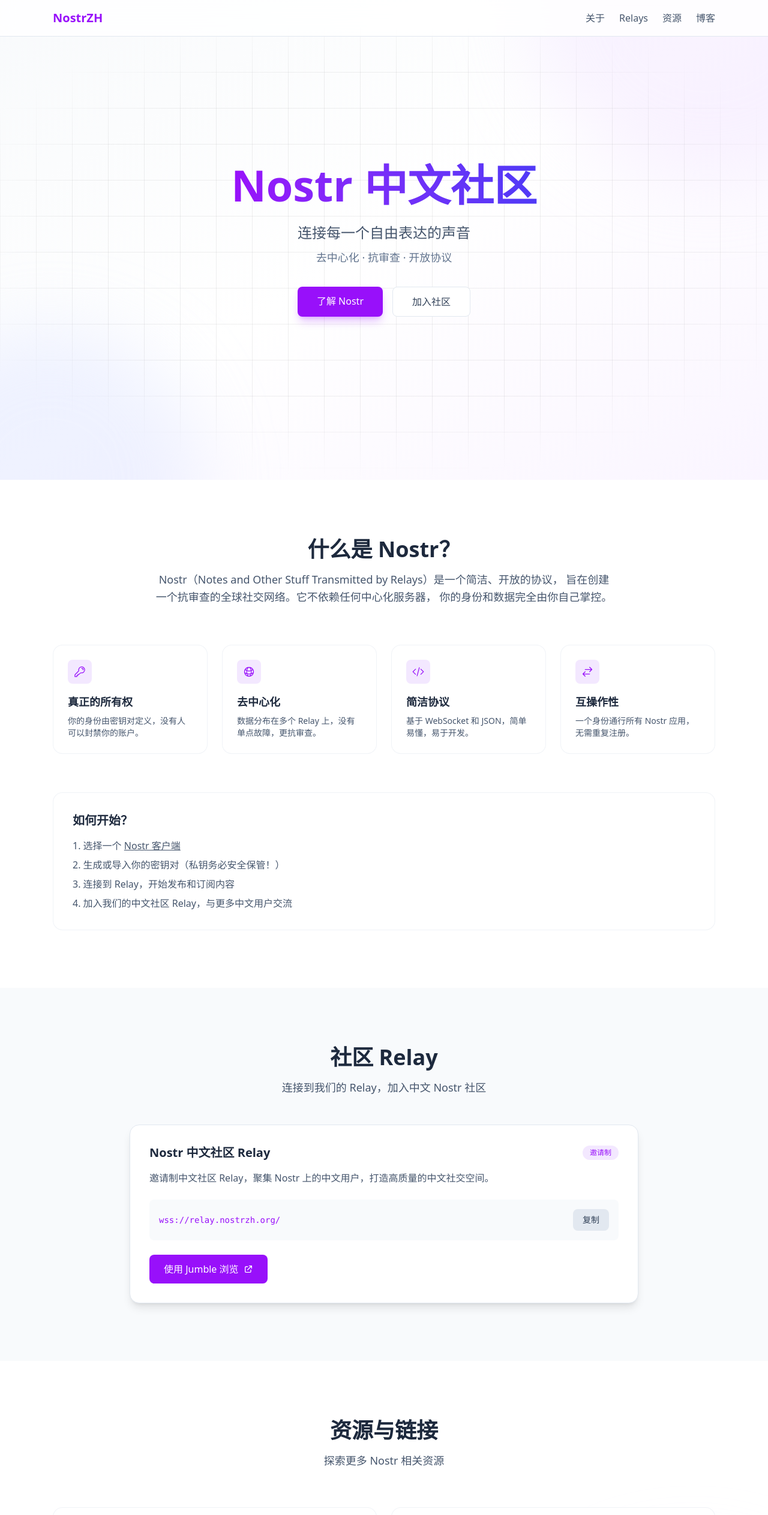
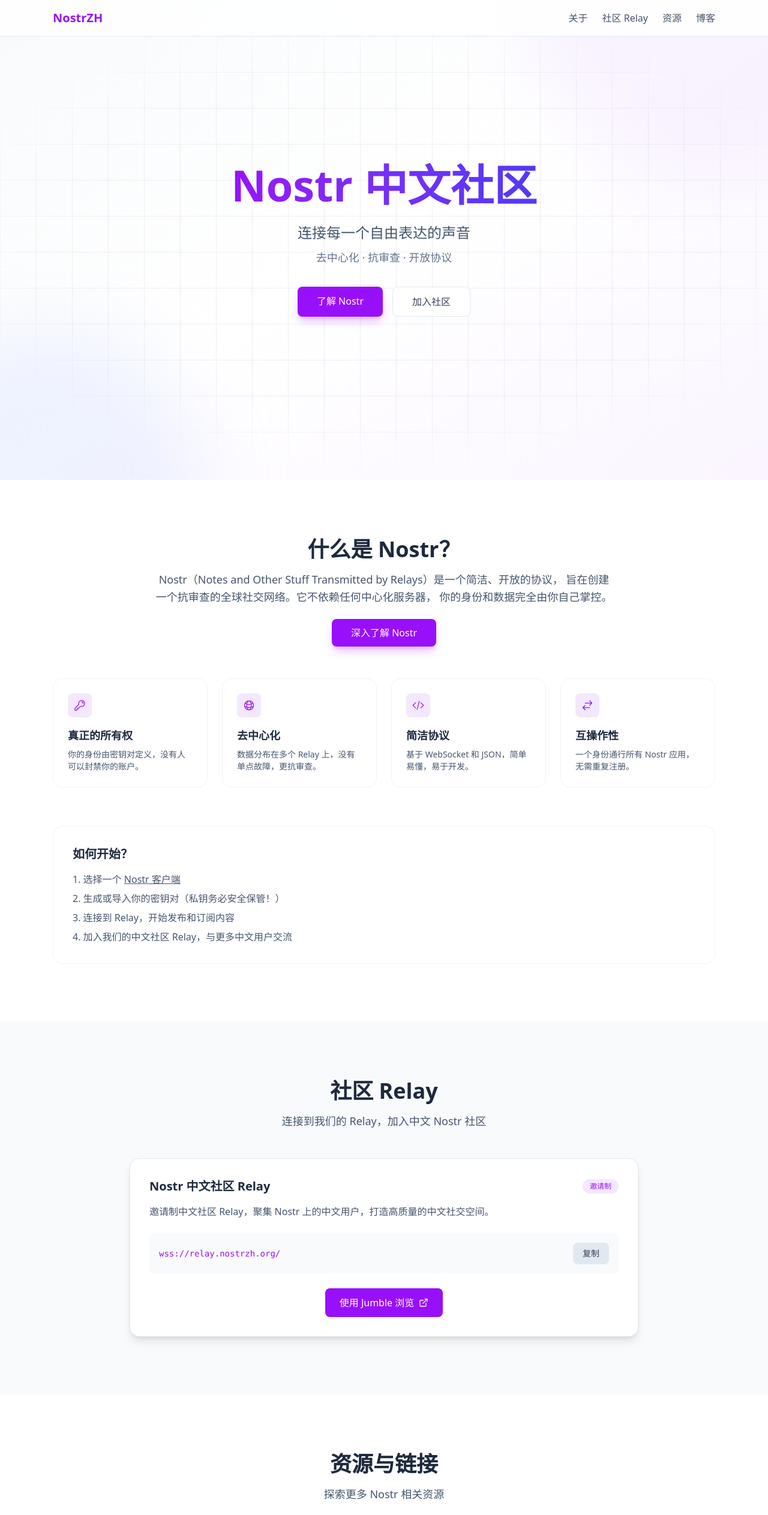
Before and after one commit to nostr-zh/nostrzh.org, a React (Vite) app: page / in a window 1280 px wide. Shown: the top 2526 px of the page at 60% size. Built offline with nearby package versions, Linux system fonts and the light colour scheme; what dataloader, nostr-tools would draw is missing.

Commit message:
refactor: 缝缝补补

```diff
--- a/package.json
+++ b/package.json
@@ -16,6 +16,7 @@
     "dayjs": "^1.11.19",
     "glob": "^13.0.0",
     "gray-matter": "^4.0.3",
+    "lucide-react": "^0.561.0",
     "nostr-tools": "^2.19.3",
     "react": "^19.2.1",
     "react-dom": "^19.2.1",
--- a/src/components/About.tsx
+++ b/src/components/About.tsx
@@ -1,3 +1,5 @@
+import { Link } from "react-router-dom";
+
 const KeyIcon = () => (
   <svg
     className="w-5 h-5 text-purple-600 dark:text-purple-400"
@@ -102,6 +104,15 @@
             旨在创建一个抗审查的全球社交网络。它不依赖任何中心化服务器，
             你的身份和数据完全由你自己掌控。
           </p>
+
+          <div className="text-center mt-8">
+            <Link
+              to="/blog/what-is-nostr"
+              className="px-8 py-3 bg-purple-600 hover:bg-purple-700 text-white font-medium rounded-lg transition-colors shadow-lg shadow-purple-600/25"
+            >
+              深入了解 Nostr
+            </Link>
+          </div>
         </div>
 
         <div className="grid md:grid-cols-2 lg:grid-cols-4 gap-6">
--- a/src/components/BlogPost.tsx
+++ b/src/components/BlogPost.tsx
@@ -1,5 +1,5 @@
-import { useParams, Link } from "react-router-dom";
 import { MDXProvider } from "@mdx-js/react";
+import { Link, useNavigate, useParams } from "react-router-dom";
 import { getBlogPost } from "../lib/blog";
 import { getNostrProfileUrl, getPubkeyFromName } from "../lib/nostr";
 import { NostrComments } from "./NostrComments";
@@ -120,6 +120,7 @@
 
 export function BlogPost() {
   const { slug } = useParams<{ slug: string }>();
+  const navigate = useNavigate();
 
   if (!slug) {
     return <NotFound />;
@@ -136,12 +137,12 @@
   return (
     <article className="py-20 bg-slate-50 dark:bg-slate-800 min-h-screen">
       <div className="max-w-3xl mx-auto px-4 sm:px-6 lg:px-8">
-        <Link
-          to="/blog"
-          className="inline-flex items-center text-purple-600 dark:text-purple-400 hover:underline mb-8"
+        <a
+          onClick={() => navigate(-1)}
+          className="inline-flex items-center cursor-pointer text-purple-600 dark:text-purple-400 hover:underline mb-8"
         >
-          ← 返回博客列表
-        </Link>
+          ← 返回
+        </a>
 
         <header className="mb-8">
           <h1 className="text-4xl font-bold text-slate-900 dark:text-white mb-4">
@@ -200,12 +201,12 @@
         </div>
 
         <div className="mt-12 pt-4 border-t border-slate-300 dark:border-slate-700">
-          <Link
-            to="/blog"
-            className="inline-flex items-center text-purple-600 dark:text-purple-400 hover:underline"
+          <a
+            onClick={() => navigate(-1)}
+            className="inline-flex items-center cursor-pointer text-purple-600 dark:text-purple-400 hover:underline"
           >
-            ← 返回博客列表
-          </Link>
+            ← 返回
+          </a>
         </div>
 
         {/* Nostr 评论区 */}
--- a/src/components/Header.tsx
+++ b/src/components/Header.tsx
@@ -1,18 +1,25 @@
-import { Link, useLocation } from "react-router-dom";
+import { Link, useLocation, useNavigate } from "react-router-dom";
 
 export function Header() {
   const location = useLocation();
+  const navigate = useNavigate();
   const isHome = location.pathname === "/";
 
   return (
     <header className="fixed top-0 left-0 right-0 z-50 bg-white/80 dark:bg-slate-900/80 backdrop-blur-md border-b border-slate-200 dark:border-slate-800">
       <div className="max-w-6xl mx-auto px-6 py-4 flex items-center justify-between">
-        <Link
-          to="/"
-          className="text-xl font-bold text-purple-600 dark:text-purple-400"
+        <a
+          onClick={() => {
+            if (isHome) {
+              window.scrollTo({ top: 0, behavior: "smooth" });
+            } else {
+              navigate("/");
+            }
+          }}
+          className="text-xl font-bold cursor-pointer text-purple-600 dark:text-purple-400"
         >
           NostrZH
-        </Link>
+        </a>
         <nav className="flex items-center gap-6">
           {isHome ? (
             <>
@@ -23,10 +30,10 @@
                 关于
               </a>
               <a
-                href="#relays"
+                href="#relay"
                 className="text-slate-600 dark:text-slate-300 hover:text-purple-600 dark:hover:text-purple-400 transition-colors"
               >
-                Relays
+                社区 Relay
               </a>
               <a
                 href="#resources"
--- a/src/components/Hero.tsx
+++ b/src/components/Hero.tsx
@@ -29,7 +29,7 @@
             了解 Nostr
           </a>
           <a
-            href="#relays"
+            href="#relay"
             className="px-8 py-3 bg-white dark:bg-slate-800 border border-slate-200 dark:border-slate-700 text-slate-700 dark:text-slate-200 hover:border-purple-400 dark:hover:border-purple-500 font-medium rounded-lg transition-colors"
           >
             加入社区
--- a/src/components/NostrComments.tsx
+++ b/src/components/NostrComments.tsx
@@ -150,7 +150,7 @@
 
   return (
     <div className="mt-12">
-      <h2 className="text-xl font-medium text-slate-900 dark:text-white mb-8 flex items-center gap-3">
+      <h2 className="text-xl font-medium text-slate-900 dark:text-white mb-4 flex items-center gap-3">
         <span className="w-1 h-6 bg-linear-to-b from-purple-500 to-indigo-500 rounded-full"></span>
         评论
         <span className="text-sm font-normal text-slate-400 dark:text-slate-500">
@@ -166,7 +166,7 @@
             onChange={(e) => setCommentText(e.target.value)}
             placeholder="分享你的想法..."
             rows={3}
-            className="w-full px-5 py-4 rounded-2xl
+            className="w-full px-5 pt-4 rounded-2xl
                      bg-slate-50 dark:bg-slate-800/50
                      text-slate-900 dark:text-white
                      border-0 ring-1 ring-slate-200 dark:ring-slate-700
@@ -184,7 +184,7 @@
           </div>
         )}
 
-        <div className="flex items-center justify-between mt-4">
+        <div className="flex items-center gap-2 justify-between mt-2">
           <p className="text-sm text-slate-500 dark:text-slate-400">
             发布评论，需要安装 Nostr 浏览器扩展（如{" "}
             <a
@@ -209,7 +209,7 @@
           <button
             type="submit"
             disabled={isSubmitting || !commentText.trim()}
-            className="px-5 py-2 cursor-pointer bg-linear-to-r from-purple-500/80 to-indigo-500/80
+            className="px-5 py-2 cursor-pointer shrink-0 bg-linear-to-r from-purple-500/80 to-indigo-500/80
                      hover:from-purple-500 hover:to-indigo-500
                      disabled:from-slate-300 disabled:to-slate-400 dark:disabled:from-slate-600 dark:disabled:to-slate-700
                      text-white text-sm font-medium rounded-xl transition-all duration-200
--- a/src/components/Relays.tsx
+++ b/src/components/Relays.tsx
@@ -1,4 +1,5 @@
 import { useState } from "react";
+import { ExternalLink } from "lucide-react";
 
 const RELAY_URL = "wss://relay.nostrzh.org/";
 
@@ -14,7 +15,7 @@
   return (
     <button
       onClick={handleCopy}
-      className="px-4 py-2 text-sm cursor-pointer bg-slate-200 dark:bg-slate-700 hover:bg-slate-300 dark:hover:bg-slate-600 text-slate-700 dark:text-slate-200 rounded-lg transition-colors"
+      className="px-4 py-2 text-sm shrink-0 cursor-pointer bg-slate-200 dark:bg-slate-700 hover:bg-slate-300 dark:hover:bg-slate-600 text-slate-700 dark:text-slate-200 rounded-lg transition-colors"
     >
       {copied ? "已复制" : "复制"}
     </button>
@@ -25,7 +26,7 @@
   const jumbleUrl = `https://jumble.social?r=${encodeURIComponent(RELAY_URL)}`;
 
   return (
-    <section id="relays" className="py-24 relative overflow-hidden">
+    <section id="relay" className="py-24 relative overflow-hidden">
       <div className="absolute inset-0 bg-slate-50 dark:bg-slate-800/50" />
       <div className="absolute inset-0 bg-[radial-gradient(ellipse_at_top,var(--tw-gradient-stops))] from-purple-100/50 via-transparent to-transparent dark:from-purple-900/20" />
 
@@ -61,6 +62,7 @@
             <CopyButton text={RELAY_URL} />
           </div>
 
+          <div className="flex flex-col items-center">
             <a
               href={jumbleUrl}
               target="_blank"
@@ -68,20 +70,9 @@
               className="inline-flex items-center gap-2 px-6 py-3 bg-purple-600 hover:bg-purple-700 text-white font-medium rounded-lg transition-colors"
             >
               使用 Jumble 浏览
-            <svg
-              className="w-4 h-4"
-              fill="none"
-              stroke="currentColor"
-              viewBox="0 0 24 24"
-            >
-              <path
-                strokeLinecap="round"
-                strokeLinejoin="round"
-                strokeWidth={2}
-                d="M10 6H6a2 2 0 00-2 2v10a2 2 0 002 2h10a2 2 0 002-2v-4M14 4h6m0 0v6m0-6L10 14"
-              />
-            </svg>
+              <ExternalLink className="size-4" />
             </a>
+          </div>
         </div>
       </div>
     </section>
```
Also changed, not shown: 1 other file (tests, documents, lock files or other folders). Lines whose indentation alone changed are shown as unchanged.
